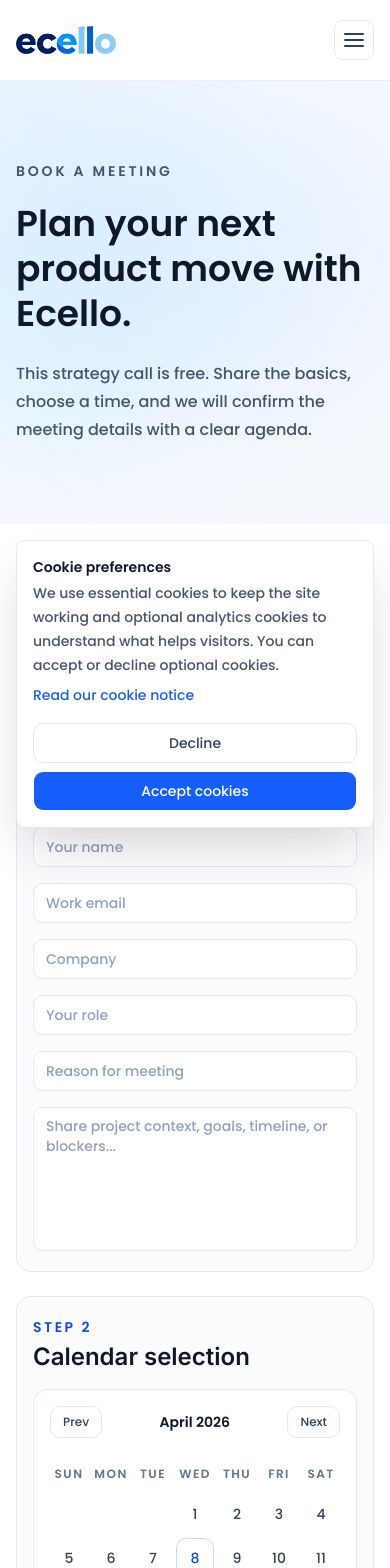
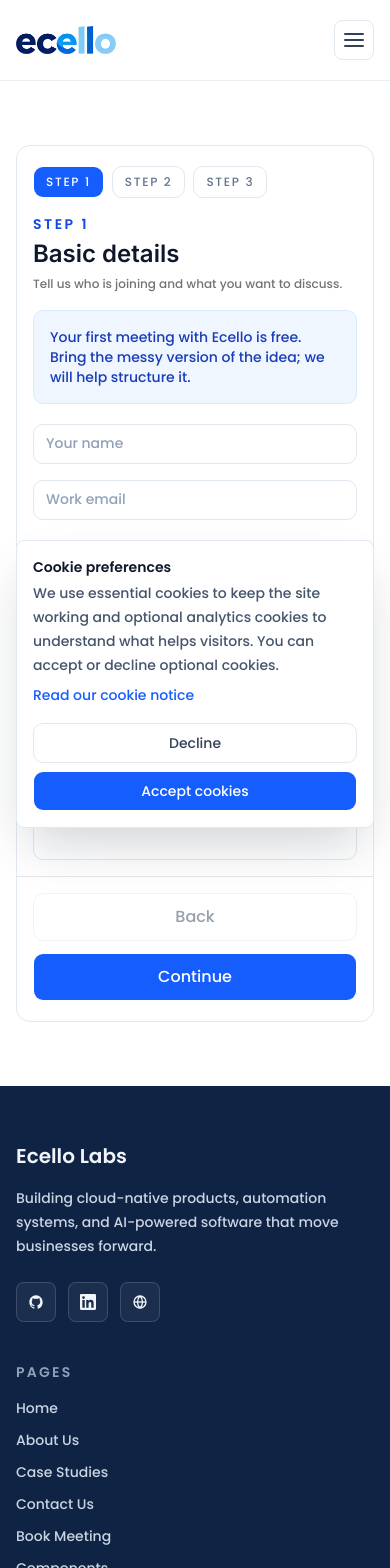
Before and after one commit to ecellolabs/Website, a Next.js app: page /book-meeting in a window 390 px wide. Shown: the top 1568 px of the page. Built offline with nearby package versions, Linux system fonts and the light colour scheme.

Commit message:
Updated Contact Us Page

```diff
--- a/app/book-meeting/page.tsx
+++ b/app/book-meeting/page.tsx
@@ -5,90 +5,167 @@
 import Header from "@/components/layout/header";
 import { Button } from "@/components/ui/button";
 import { Calendar } from "@/components/ui/calendar";
-import { Card, CardContent, CardHeader, CardTitle } from "@/components/ui/card";
+import {
+  Card,
+  CardContent,
+  CardDescription,
+  CardFooter,
+  CardHeader,
+  CardTitle,
+} from "@/components/ui/card";
 import { Input } from "@/components/ui/input";
 import { Textarea } from "@/components/ui/textarea";
+import { cn } from "@/lib/utils";
 
 const timeSlots = ["10:00 AM", "11:30 AM", "2:00 PM", "4:00 PM"];
+const steps = [
+  {
+    eyebrow: "Step 1",
+    title: "Basic details",
+    description: "Tell us who is joining and what you want to discuss.",
+  },
+  {
+    eyebrow: "Step 2",
+    title: "Choose a time",
+    description: "Pick a date and one of the available meeting windows.",
+  },
+  {
+    eyebrow: "Step 3",
+    title: "Confirm meeting",
+    description: "Review your selected slot and send the request.",
+  },
+];
 const dateFormatter = new Intl.DateTimeFormat("en", {
   weekday: "long",
   month: "long",
   day: "numeric",
   year: "numeric",
 });
+const initialMeetingDetails = {
+  name: "",
+  email: "",
+  company: "",
+  role: "",
+  meetingReason: "",
+  context: "",
+};
 
 export default function BookMeetingPage() {
+  const [activeStep, setActiveStep] = React.useState(0);
+  const [meetingDetails, setMeetingDetails] = React.useState(initialMeetingDetails);
   const [selectedDate, setSelectedDate] = React.useState<Date>();
   const [selectedTime, setSelectedTime] = React.useState(timeSlots[1]);
+  const step = steps[activeStep];
+
+  const updateMeetingDetails = (
+    event: React.ChangeEvent<HTMLInputElement | HTMLTextAreaElement>
+  ) => {
+    const { name, value } = event.target;
+
+    setMeetingDetails((currentDetails) => ({
+      ...currentDetails,
+      [name]: value,
+    }));
+  };
+
+  const goToNextStep = () => {
+    setActiveStep((currentStep) => Math.min(currentStep + 1, steps.length - 1));
+  };
+
+  const goToPreviousStep = () => {
+    setActiveStep((currentStep) => Math.max(currentStep - 1, 0));
+  };
 
   return (
     <div className="min-h-screen bg-[#f7f9fc] text-slate-900">
       <Header />
 
       <main>
-        <section className="relative overflow-hidden bg-[radial-gradient(circle_at_top_left,_#e9f2ff,_#f8fbff_45%,_#f4f7fb_100%)]">
-          <div className="absolute -left-24 top-20 h-72 w-72 rounded-full bg-sky-200/40 blur-3xl" />
-          <div className="absolute right-0 top-0 h-80 w-80 rounded-full bg-blue-200/30 blur-3xl" />
-          <div className="relative mx-auto w-full max-w-6xl px-4 py-20 sm:px-6 lg:py-24">
-            <p className="text-sm font-semibold uppercase tracking-[0.2em] text-slate-600">
-              Book a Meeting
-            </p>
-            <h1 className="mt-5 max-w-3xl text-4xl font-semibold leading-tight sm:text-5xl lg:text-6xl">
-              Plan your next product move with Ecello.
-            </h1>
-            <p className="mt-6 max-w-2xl text-base leading-7 text-slate-600 sm:text-lg">
-              This strategy call is free. Share the basics, choose a time, and we will confirm the
-              meeting details with a clear agenda.
-            </p>
+        <section className="bg-white">
+          <div className="mx-auto w-full max-w-4xl px-4 py-16 sm:px-6 lg:py-20">
+            <Card>
+              <CardHeader>
+                <div className="mb-3 flex flex-wrap gap-2">
+                  {steps.map((item, index) => (
+                    <Button
+                      key={item.eyebrow}
+                      type="button"
+                      variant={activeStep === index ? "default" : "outline"}
+                      size="sm"
+                      onClick={() => setActiveStep(index)}
+                      className={cn(
+                        "uppercase tracking-[0.14em]",
+                        activeStep !== index && "bg-white text-slate-500 hover:text-blue-700"
+                      )}
+                      aria-current={activeStep === index ? "step" : undefined}
+                    >
+                      {item.eyebrow}
+                    </Button>
+                  ))}
                 </div>
-        </section>
-
-        <section className="bg-white">
-          <div className="mx-auto grid w-full max-w-6xl gap-6 px-4 py-16 sm:px-6 lg:grid-cols-[1fr_0.85fr] lg:py-20">
-            <div className="space-y-6">
-              <Card className="border-slate-200 bg-slate-50/70">
-                <CardHeader>
                 <p className="text-sm font-semibold uppercase tracking-[0.18em] text-blue-700">
-                    Step 1
+                  {step.eyebrow}
                 </p>
                 <CardTitle className="text-2xl font-semibold text-slate-900">
-                    Basic details and reason for meeting
+                  {step.title}
                 </CardTitle>
+                <CardDescription>{step.description}</CardDescription>
               </CardHeader>
               <CardContent>
-                  <div className="mb-5 rounded-xl border border-blue-100 bg-blue-50 p-4 text-sm font-medium text-blue-800">
-                    Your first meeting with Ecello is free. Bring the messy version of the idea; we
-                    will help structure it.
-                  </div>
-                  <form className="grid gap-4">
-                    <div className="grid gap-4 sm:grid-cols-2">
-                      <Input name="name" placeholder="Your name" />
-                      <Input name="email" type="email" placeholder="Work email" />
+                <form className="grid gap-5">
+                  {activeStep === 0 && (
+                    <>
+                      <div className="rounded-lg border border-blue-100 bg-blue-50 p-4 text-sm font-medium text-blue-800">
+                        Your first meeting with Ecello is free. Bring the messy version of the idea;
+                        we will help structure it.
                       </div>
                       <div className="grid gap-4 sm:grid-cols-2">
-                      <Input name="company" placeholder="Company" />
-                      <Input name="role" placeholder="Your role" />
+                        <Input
+                          name="name"
+                          value={meetingDetails.name}
+                          onChange={updateMeetingDetails}
+                          placeholder="Your name"
+                        />
+                        <Input
+                          name="email"
+                          type="email"
+                          value={meetingDetails.email}
+                          onChange={updateMeetingDetails}
+                          placeholder="Work email"
+                        />
                       </div>
-                    <Input name="meetingReason" placeholder="Reason for meeting" />
+                      <div className="grid gap-4 sm:grid-cols-2">
+                        <Input
+                          name="company"
+                          value={meetingDetails.company}
+                          onChange={updateMeetingDetails}
+                          placeholder="Company"
+                        />
+                        <Input
+                          name="role"
+                          value={meetingDetails.role}
+                          onChange={updateMeetingDetails}
+                          placeholder="Your role"
+                        />
+                      </div>
+                      <Input
+                        name="meetingReason"
+                        value={meetingDetails.meetingReason}
+                        onChange={updateMeetingDetails}
+                        placeholder="Reason for meeting"
+                      />
                       <Textarea
                         name="context"
+                        value={meetingDetails.context}
+                        onChange={updateMeetingDetails}
                         className="min-h-36"
                         placeholder="Share project context, goals, timeline, or blockers..."
                       />
-                  </form>
-                </CardContent>
-              </Card>
+                    </>
+                  )}
 
-              <Card className="border-slate-200 bg-slate-50/70">
-                <CardHeader>
-                  <p className="text-sm font-semibold uppercase tracking-[0.18em] text-blue-700">
-                    Step 2
-                  </p>
-                  <CardTitle className="text-2xl font-semibold text-slate-900">
-                    Calendar selection
-                  </CardTitle>
-                </CardHeader>
-                <CardContent className="grid gap-6 lg:grid-cols-[1fr_0.75fr]">
+                  {activeStep === 1 && (
+                    <div className="grid gap-6 lg:grid-cols-[1fr_0.75fr]">
                       <Calendar selected={selectedDate} onSelect={setSelectedDate} />
                       <div className="space-y-3">
                         <p className="text-sm font-semibold uppercase tracking-[0.16em] text-slate-500">
@@ -96,36 +173,27 @@
                         </p>
                         <div className="grid gap-3">
                           {timeSlots.map((slot) => (
-                        <button
+                            <Button
                               key={slot}
                               type="button"
+                              variant={selectedTime === slot ? "default" : "outline"}
                               onClick={() => setSelectedTime(slot)}
-                          className={`rounded-lg border px-4 py-3 text-left text-sm font-semibold transition ${
-                            selectedTime === slot
-                              ? "border-blue-600 bg-blue-600 text-white"
-                              : "border-slate-200 bg-white text-slate-700 hover:border-blue-200 hover:bg-blue-50 hover:text-blue-700"
-                          }`}
+                              className={cn(
+                                "h-auto justify-start px-4 py-3 text-left text-sm",
+                                selectedTime !== slot && "bg-white text-slate-700 hover:text-blue-700"
+                              )}
                             >
                               {slot}
-                        </button>
+                            </Button>
                           ))}
                         </div>
                       </div>
-                </CardContent>
-              </Card>
                     </div>
+                  )}
 
-            <Card className="h-fit border-slate-200 bg-white/95 shadow-xl shadow-blue-950/10 lg:sticky lg:top-28">
-              <CardHeader>
-                <p className="text-sm font-semibold uppercase tracking-[0.18em] text-blue-700">
-                  Step 3
-                </p>
-                <CardTitle className="text-2xl font-semibold text-slate-900">
-                  Confirmation
-                </CardTitle>
-              </CardHeader>
-              <CardContent className="space-y-5">
-                <div className="rounded-xl border border-slate-200 bg-slate-50 p-5">
+                  {activeStep === 2 && (
+                    <div className="space-y-5">
+                      <div className="rounded-lg border border-slate-200 bg-white p-5">
                         <p className="text-xs font-semibold uppercase tracking-[0.18em] text-slate-500">
                           Selected date
                         </p>
@@ -133,20 +201,46 @@
                           {selectedDate ? dateFormatter.format(selectedDate) : "Choose a date"}
                         </p>
                       </div>
-                <div className="rounded-xl border border-slate-200 bg-slate-50 p-5">
+                      <div className="rounded-lg border border-slate-200 bg-white p-5">
                         <p className="text-xs font-semibold uppercase tracking-[0.18em] text-slate-500">
                           Selected time
                         </p>
                         <p className="mt-2 text-lg font-semibold text-slate-900">{selectedTime}</p>
                       </div>
                       <p className="leading-7 text-slate-600">
-                  Once submitted, we will confirm availability and send a calendar invite with the
-                  meeting link and agenda.
+                        Once submitted, we will confirm availability and send a calendar invite with
+                        the meeting link and agenda.
                       </p>
-                <Button type="button" className="w-full" size="lg">
+                    </div>
+                  )}
+                </form>
+              </CardContent>
+              <CardFooter className="flex flex-col gap-3 border-t sm:flex-row sm:justify-between">
+                <Button
+                  type="button"
+                  variant="outline"
+                  size="lg"
+                  className="w-full sm:w-auto"
+                  onClick={goToPreviousStep}
+                  disabled={activeStep === 0}
+                >
+                  Back
+                </Button>
+                {activeStep < steps.length - 1 ? (
+                  <Button
+                    type="button"
+                    size="lg"
+                    className="w-full sm:w-auto"
+                    onClick={goToNextStep}
+                  >
+                    Continue
+                  </Button>
+                ) : (
+                  <Button type="button" size="lg" className="w-full sm:w-auto">
                     Confirm Free Meeting
                   </Button>
-              </CardContent>
+                )}
+              </CardFooter>
             </Card>
           </div>
         </section>
--- a/app/contact-us/page.tsx
+++ b/app/contact-us/page.tsx
@@ -2,7 +2,13 @@
 import Footer from "@/components/layout/footer";
 import Header from "@/components/layout/header";
 import { Button } from "@/components/ui/button";
-import { Card, CardContent, CardHeader, CardTitle } from "@/components/ui/card";
+import {
+  Card,
+  CardContent,
+  CardDescription,
+  CardHeader,
+  CardTitle,
+} from "@/components/ui/card";
 import { Input } from "@/components/ui/input";
 import { Textarea } from "@/components/ui/textarea";
 
@@ -18,17 +24,10 @@
       <Header />
 
       <main>
-        <section className="relative overflow-hidden bg-[radial-gradient(circle_at_top_left,_#e9f2ff,_#f8fbff_45%,_#f4f7fb_100%)]">
-          <div className="absolute -left-24 top-20 h-72 w-72 rounded-full bg-sky-200/40 blur-3xl" />
-          <div className="absolute right-0 top-0 h-80 w-80 rounded-full bg-blue-200/30 blur-3xl" />
+        <section className="bg-[linear-gradient(180deg,_#eff6ff_0%,_#f7f9fc_100%)]">
           <div className="relative mx-auto grid w-full max-w-6xl gap-10 px-4 py-20 sm:px-6 lg:grid-cols-[0.9fr_1.1fr] lg:py-24">
             <div>
-              <p className="text-sm font-semibold uppercase tracking-[0.2em] text-slate-600">
-                Contact Us
-              </p>
-              <h1 className="mt-5 max-w-3xl text-4xl font-semibold leading-tight sm:text-5xl lg:text-6xl">
-                Tell us what you are building. We will help you find the next right move.
-              </h1>
+              <p className="text-3xl font-semibold">Contact Us</p>
               <p className="mt-6 max-w-2xl text-base leading-7 text-slate-600 sm:text-lg">
                 Send a quick note about your product, automation, AI, or cloud challenge. We will
                 respond with a focused next step instead of a generic sales loop.
@@ -36,21 +35,25 @@
 
               <div className="mt-10 grid gap-4">
                 {contactDetails.map((detail) => (
-                  <Link
-                    key={detail.label}
-                    href={detail.href}
-                    className="rounded-xl border border-slate-200 bg-white/80 p-5 transition hover:border-blue-200 hover:bg-white hover:shadow-lg hover:shadow-blue-950/5"
-                  >
-                    <p className="text-xs font-semibold uppercase tracking-[0.18em] text-slate-500">
-                      {detail.label}
-                    </p>
-                    <p className="mt-2 font-semibold text-slate-900">{detail.value}</p>
-                  </Link>
+                  <Card key={detail.label} size="sm">
+                    <CardContent>
+                      <p className="text-xs font-semibold uppercase tracking-[0.18em] text-slate-500">
+                        {detail.label}
+                      </p>
+                      <Button
+                        asChild
+                        variant="link"
+                        className="mt-2 h-auto justify-start p-0 text-base font-semibold"
+                      >
+                        <Link href={detail.href}>{detail.value}</Link>
+                      </Button>
+                    </CardContent>
+                  </Card>
                 ))}
               </div>
             </div>
 
-            <Card className="border-slate-200 bg-white/95 shadow-xl shadow-blue-950/10">
+            <Card>
               <CardHeader>
                 <p className="text-sm font-semibold uppercase tracking-[0.18em] text-slate-500">
                   Send a Message
@@ -58,6 +61,9 @@
                 <CardTitle className="text-2xl font-semibold text-slate-900">
                   Start the conversation
                 </CardTitle>
+                <CardDescription>
+                  A few details help us route your note to the right specialist.
+                </CardDescription>
               </CardHeader>
               <CardContent>
                 <form className="space-y-4">
@@ -67,7 +73,11 @@
                   </div>
                   <Input name="company" placeholder="Company or project" />
                   <Input name="subject" placeholder="Subject" />
-                  <Textarea name="message" className="min-h-40" placeholder="Tell us what you need help with..." />
+                  <Textarea
+                    name="message"
+                    className="min-h-40"
+                    placeholder="Tell us what you need help with..."
+                  />
                   <Button type="submit" className="w-full" size="lg">
                     Send Message
                   </Button>
--- a/components/layout/footer.tsx
+++ b/components/layout/footer.tsx
@@ -1,11 +1,51 @@
 import Link from "next/link";
+import type { SVGProps } from "react";
+import { services } from "@/app/services/data";
 import { Button } from "@/components/ui/button";
 import { Input } from "@/components/ui/input";
 
-const links = [
-  { label: "Github", href: "https://github.com/ecellolabs/" },
-  { label: "LinkedIn", href: "https://www.linkedin.com/company/ecello" },
-  { label: "Website", href: "https://www.ecello.net" },
+type IconProps = SVGProps<SVGSVGElement>;
+
+function GithubIcon(props: IconProps) {
+  return (
+    <svg viewBox="0 0 24 24" fill="currentColor" {...props}>
+      <path d="M12 2C6.48 2 2 6.58 2 12.25c0 4.53 2.87 8.37 6.84 9.73.5.09.68-.22.68-.49 0-.24-.01-1.05-.01-1.9-2.51.47-3.16-.63-3.36-1.2-.11-.29-.6-1.2-1.03-1.44-.35-.19-.85-.66-.01-.67.79-.01 1.35.74 1.54 1.05.9 1.55 2.34 1.11 2.91.85.09-.67.35-1.11.64-1.37-2.22-.26-4.55-1.14-4.55-5.06 0-1.12.39-2.03 1.03-2.75-.1-.26-.45-1.3.1-2.71 0 0 .84-.28 2.75 1.05A9.3 9.3 0 0 1 12 7c.85 0 1.71.12 2.51.34 1.91-1.33 2.75-1.05 2.75-1.05.55 1.41.2 2.45.1 2.71.64.72 1.03 1.63 1.03 2.75 0 3.93-2.34 4.8-4.57 5.06.36.32.68.94.68 1.9 0 1.37-.01 2.47-.01 2.81 0 .27.18.59.69.49A10.2 10.2 0 0 0 22 12.25C22 6.58 17.52 2 12 2Z" />
+    </svg>
+  );
+}
+
+function LinkedinIcon(props: IconProps) {
+  return (
+    <svg viewBox="0 0 24 24" fill="currentColor" {...props}>
+      <path d="M20.45 20.45h-3.56v-5.57c0-1.33-.03-3.04-1.85-3.04-1.85 0-2.14 1.44-2.14 2.94v5.67H9.34V9h3.42v1.56h.05c.48-.9 1.64-1.85 3.37-1.85 3.6 0 4.27 2.37 4.27 5.46v6.28ZM5.32 7.43a2.06 2.06 0 1 1 0-4.12 2.06 2.06 0 0 1 0 4.12Zm1.78 13.02H3.53V9H7.1v11.45ZM22.22 0H1.77C.79 0 0 .77 0 1.72v20.56C0 23.23.79 24 1.77 24h20.45c.98 0 1.78-.77 1.78-1.72V1.72C24 .77 23.2 0 22.22 0Z" />
+    </svg>
+  );
+}
+
+function WebsiteIcon(props: IconProps) {
+  return (
+    <svg viewBox="0 0 24 24" fill="none" stroke="currentColor" strokeWidth="2" {...props}>
+      <circle cx="12" cy="12" r="9" />
+      <path d="M3 12h18" />
+      <path d="M12 3c2.5 2.46 3.75 5.46 3.75 9S14.5 18.54 12 21" />
+      <path d="M12 3C9.5 5.46 8.25 8.46 8.25 12S9.5 18.54 12 21" />
+    </svg>
+  );
+}
+
+const socialLinks = [
+  { label: "Github", href: "https://github.com/ecellolabs/", icon: GithubIcon },
+  { label: "LinkedIn", href: "https://www.linkedin.com/company/ecello", icon: LinkedinIcon },
+  { label: "Website", href: "https://www.ecello.net", icon: WebsiteIcon },
+];
+
+const pageLinks = [
+  { label: "Home", href: "/" },
+  { label: "About Us", href: "/about-us" },
+  { label: "Case Studies", href: "/case-studies" },
+  { label: "Contact Us", href: "/contact-us" },
+  { label: "Book Meeting", href: "/book-meeting" },
+  { label: "Components", href: "/components" },
 ];
 
 const legalLinks = [
@@ -14,48 +54,90 @@
   { label: "Terms & Conditions", href: "/terms-conditions" },
 ];
 
+const footerColumns = [
+  {
+    title: "Pages",
+    links: pageLinks,
+  },
+  {
+    title: "Services",
+    links: services.map((service) => ({
+      label: service.title,
+      href: `/services/${service.id}`,
+    })),
+  },
+  {
+    title: "Legal",
+    links: legalLinks,
+  },
+];
+
 export default function Footer() {
   return (
     <footer className="bg-[#0f2345] text-slate-100">
-      <div className="mx-auto grid w-full max-w-6xl gap-12 px-4 py-14 sm:px-6 lg:grid-cols-2">
-        <div className="space-y-5">
-          <p className="text-lg font-semibold">Ecello Labs</p>
-          <p className="max-w-md text-sm text-slate-300">
+      <div className="mx-auto w-full max-w-6xl px-4 py-14 sm:px-6">
+        <div className="grid gap-10 border-b border-white/10 pb-10 lg:grid-cols-[1.05fr_1.45fr_1.05fr]">
+          <div className="space-y-6">
+            <div className="space-y-4">
+              <p className="text-xl font-semibold">Ecello Labs</p>
+              <p className="max-w-md text-sm leading-6 text-slate-300">
                 Building cloud-native products, automation systems, and AI-powered software that
                 move businesses forward.
               </p>
-          <div className="flex flex-wrap items-center gap-4 text-sm">
-            {links.map((link) => (
+            </div>
+
+            <div className="flex flex-wrap items-center gap-3">
+              {socialLinks.map((link) => {
+                const Icon = link.icon;
+
+                return (
                   <Link
                     key={link.label}
                     href={link.href}
                     target="_blank"
                     rel="noreferrer"
-                className="font-medium text-slate-100 underline-offset-4 transition-colors hover:text-white hover:underline"
+                    aria-label={link.label}
+                    className="inline-flex h-10 w-10 items-center justify-center rounded-md border border-white/15 bg-white/5 text-slate-100 transition hover:border-sky-300 hover:bg-sky-400/15 hover:text-white"
+                  >
+                    <Icon className="h-4 w-4" aria-hidden="true" />
+                  </Link>
+                );
+              })}
+            </div>
+          </div>
+
+          <div className="grid gap-8 sm:grid-cols-3">
+            {footerColumns.map((column) => (
+              <div key={column.title} className="space-y-4">
+                <p className="text-sm font-semibold uppercase tracking-[0.16em] text-slate-400">
+                  {column.title}
+                </p>
+                <ul className="space-y-3 text-sm">
+                  {column.links.map((link) => (
+                    <li key={link.href}>
+                      <Link
+                        href={link.href}
+                        className="text-slate-300 transition-colors hover:text-white"
                       >
                         {link.label}
                       </Link>
+                    </li>
+                  ))}
+                </ul>
+              </div>
             ))}
           </div>
-          <div className="flex flex-wrap items-center gap-4 text-sm">
-            {legalLinks.map((link) => (
-              <Link
-                key={link.label}
-                href={link.href}
-                className="font-medium text-slate-300 underline-offset-4 transition-colors hover:text-white hover:underline"
-              >
-                {link.label}
-              </Link>
-            ))}
+
+          <div className="space-y-4 lg:justify-self-end">
+            <div className="space-y-2">
+              <p className="text-sm font-semibold uppercase tracking-[0.16em] text-slate-400">
+                Newsletter
+              </p>
+              <p className="text-sm leading-6 text-slate-300">
+                Get product insights, engineering notes, and company updates.
+              </p>
             </div>
-        </div>
-
-        <div className="space-y-4">
-          <p className="text-lg font-semibold">Newsletter</p>
-          <p className="text-sm text-slate-300">
-            Get occasional product insights, engineering notes, and case-study updates.
-          </p>
-          <form className="flex flex-col gap-3 sm:flex-row">
+            <form className="flex flex-col gap-3">
               <Input
                 type="email"
                 placeholder="you@company.com"
@@ -67,6 +149,12 @@
             </form>
           </div>
         </div>
+
+        <div className="flex flex-col gap-3 pt-6 text-sm text-slate-400 sm:flex-row sm:items-center sm:justify-between">
+          <p>© 2026 Ecello Labs. All rights reserved.</p>
+          <p>Cloud, automation, and AI software for ambitious teams.</p>
+        </div>
+      </div>
     </footer>
   );
 }
```
Lines whose indentation alone changed are shown as unchanged.
